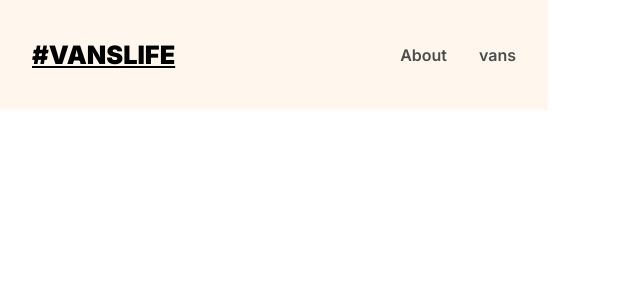
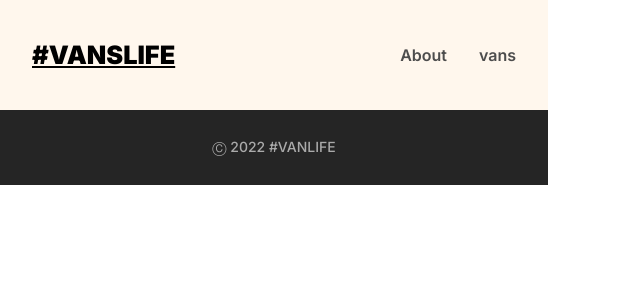
Before and after one commit to Benhidayat/vanslife, a React (Vite) app: page / in a window 1280 px wide. Before the commit this address had no page. Shown: the top 300 px of the page, without its empty margins (0-640 px from the left). Built offline with nearby package versions, Linux system fonts and the light colour scheme.

Commit message:
created footer

```diff
--- a/src/index.css
+++ b/src/index.css
@@ -61,3 +61,19 @@
   line-height: 22.92px;
   color: #4D4D4D;
 }
+
+/* footer */
+footer {
+  background-color: #252525;
+  height: 74.75px;
+  display: flex;
+  justify-content: center;
+  align-items: center;
+}
+
+footer p {
+  color: #AAAAAA;
+  font-size: 0.875rem;
+  font-weight: 500;
+  line-height: 22.92px;
+}
--- a/src/main.jsx
+++ b/src/main.jsx
@@ -18,6 +18,9 @@
       <Routes>
 
       </Routes>
+      <footer>
+        <p>Ⓒ 2022 #VANLIFE</p>
+      </footer>
     </BrowserRouter>
   )
 }
```
